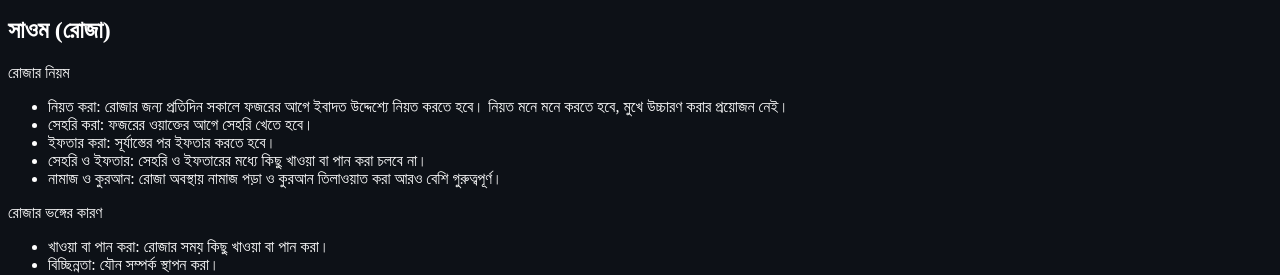
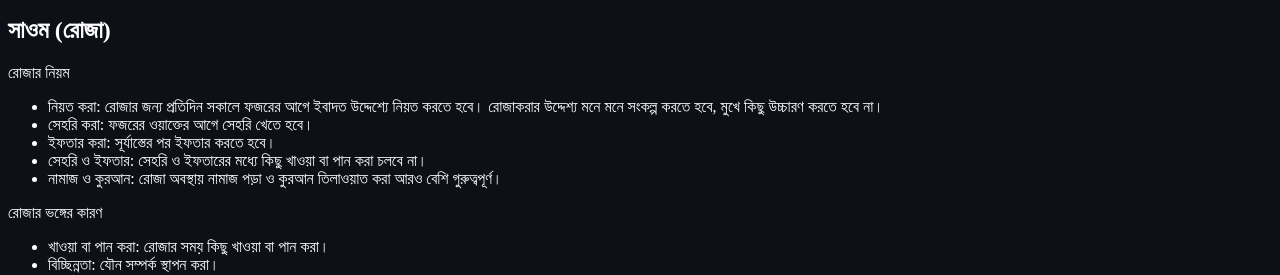
Before and after one commit to DeenAlIslam/NewMuslimGuide, a Jekyll site: the page built from bangla/index.md, in a window 1280 px wide and 900 px high, scrolled down 3104 px. Shown: the part 228-503 px from the top of the window. Built offline with Jekyll 4.4.1, drawn with Linux system fonts in a browser that asks for light colours.

Commit message:
Update index.md

```diff
--- a/bangla/index.md
+++ b/bangla/index.md
@@ -164,9 +164,8 @@ Video: https://youtu.be/XPTYljKh9yw
 
 ## সাওম (রোজা)
 
-
 রোজার নিয়ম
-- নিয়ত করা: রোজার জন্য প্রতিদিন সকালে ফজরের আগে ইবাদত উদ্দেশ্যে নিয়ত করতে হবে। নিয়ত মনে মনে করতে হবে, মুখে উচ্চারণ করার প্রয়োজন নেই।
+- নিয়ত করা: রোজার জন্য প্রতিদিন সকালে ফজরের আগে ইবাদত উদ্দেশ্যে নিয়ত করতে হবে। রোজাকরার উদ্দেশ্য মনে মনে সংকল্প করতে হবে, মুখে কিছু উচ্চারণ করতে হবে না।
 - সেহরি করা: ফজরের ওয়াক্তের আগে সেহরি খেতে হবে।
 - ইফতার করা: সূর্যাস্তের পর ইফতার করতে হবে।
 - সেহরি ও ইফতার: সেহরি ও ইফতারের মধ্যে কিছু খাওয়া বা পান করা চলবে না।
```
